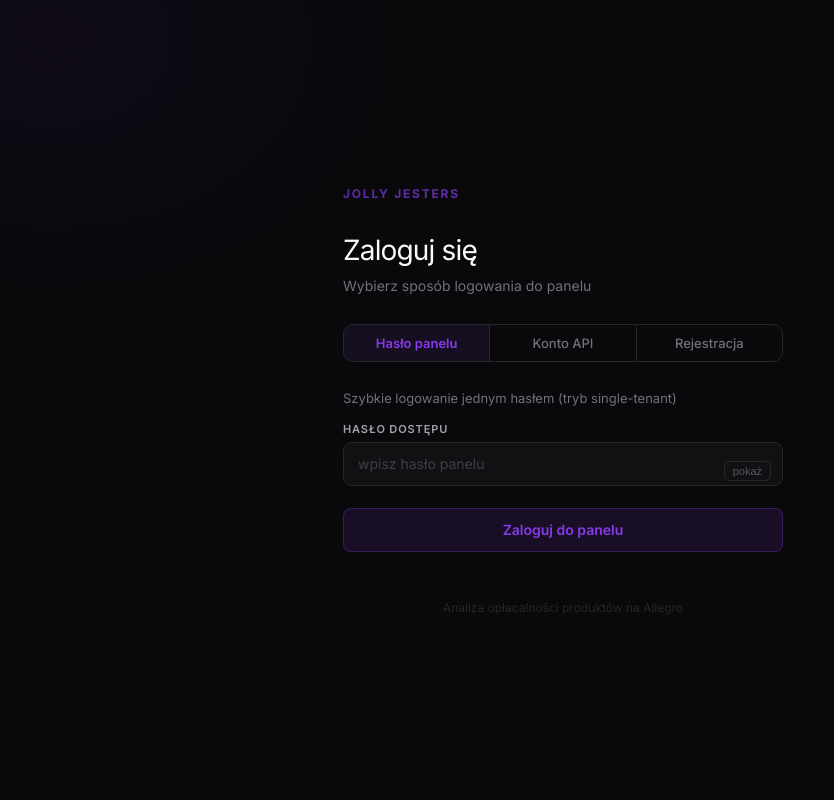
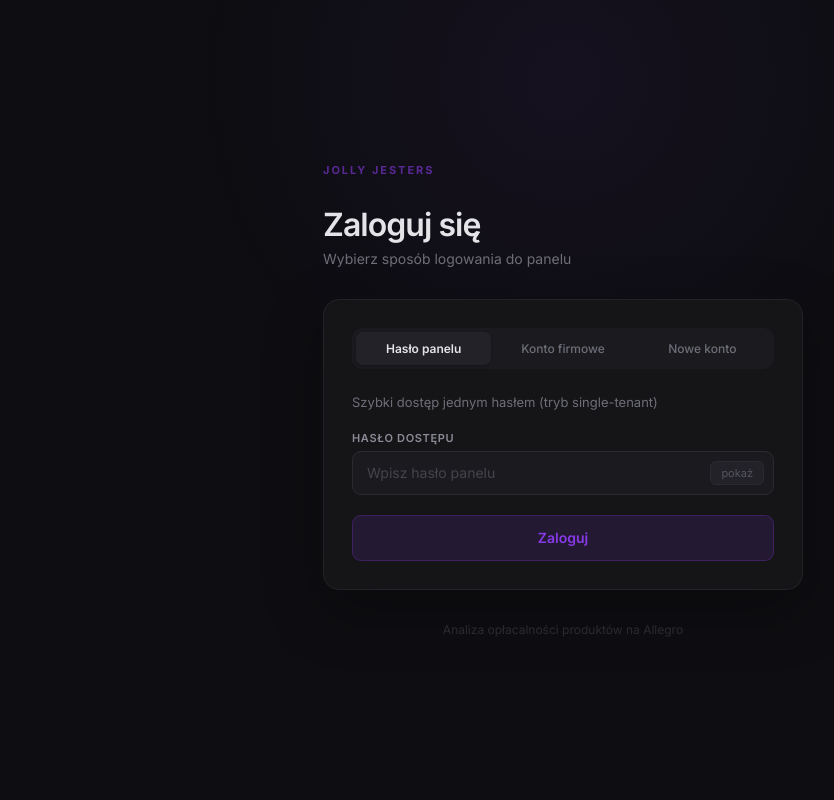
Before and after one commit to natiixnt/jolly-jesters-mvp, a FastAPI app: page /login in a window 1280 px wide. Shown: the whole page, without its empty margins (77-911 px from the left). Run offline with FastAPI, Linux system fonts and the light colour scheme.

Commit message:
fix: login page - lighter bg, card container, pill tabs, better contrast

```diff
--- a/backend/app/templates/login.html
+++ b/backend/app/templates/login.html
@@ -11,119 +11,145 @@
     body{
       min-height:100vh; display:flex; align-items:center; justify-content:center;
       font-family:'Inter',system-ui,sans-serif;
-      background:#09090b; color:#fafafa;
+      background:#0e0e12; color:#e4e4e8;
     }
-    body::before{content:'';position:fixed;top:-30%;left:-20%;width:60%;height:70%;background:radial-gradient(ellipse,rgba(var(--accent),.06),transparent 70%);pointer-events:none;}
-    body::after{content:'';position:fixed;bottom:-30%;right:-15%;width:50%;height:60%;background:radial-gradient(ellipse,rgba(var(--blue),.04),transparent 70%);pointer-events:none;}
-    .wrap{width:min(440px,92vw);padding:40px 0;position:relative;z-index:1;}
-    .logo{font-size:12px;font-weight:700;letter-spacing:.15em;text-transform:uppercase;color:rgba(var(--accent),.7);margin-bottom:32px;}
-    h1{font-size:28px;font-weight:300;letter-spacing:-.03em;margin-bottom:8px;}
-    .sub{color:#71717a;font-size:14px;margin-bottom:28px;line-height:1.5;}
+    body::before{content:'';position:fixed;top:-40%;left:50%;transform:translateX(-50%);width:800px;height:800px;background:radial-gradient(circle,rgba(var(--accent),.06),transparent 65%);pointer-events:none;}
+
+    .container{width:min(480px,92vw);padding:48px 0;position:relative;z-index:1;}
+    .logo{font-size:11px;font-weight:700;letter-spacing:.18em;text-transform:uppercase;color:rgba(var(--accent),.6);margin-bottom:28px;}
+    h1{font-size:32px;font-weight:600;letter-spacing:-.03em;margin-bottom:6px;}
+    .sub{color:#6e6e78;font-size:14px;margin-bottom:32px;}
+
+    /* card */
+    .login-card{
+      background:#151518;
+      border:1px solid #222228;
+      border-radius:16px;
+      padding:28px;
+      box-shadow:0 20px 60px rgba(0,0,0,.3);
+    }
+
     /* tabs */
-    .tabs{display:flex;gap:0;margin-bottom:28px;border:1px solid #27272a;border-radius:10px;overflow:hidden;}
-    .tabs button{flex:1;padding:10px;border:none;background:transparent;color:#71717a;font-size:13px;font-weight:500;cursor:pointer;transition:all .15s;font-family:inherit;}
+    .tabs{display:flex;gap:4px;margin-bottom:24px;padding:4px;background:#1a1a1f;border-radius:10px;}
+    .tabs button{
+      flex:1;padding:9px 4px;border:none;background:transparent;color:#6e6e78;
+      font-size:12px;font-weight:500;cursor:pointer;transition:all .15s;
+      font-family:inherit;border-radius:7px;
+    }
     .tabs button:hover{color:#a1a1aa;}
-    .tabs button.active{background:rgba(var(--accent),.1);color:rgb(var(--accent));font-weight:600;}
-    .tabs button+button{border-left:1px solid #27272a;}
-    .panel{display:none;}
-    .panel.active{display:block;}
+    .tabs button.active{background:#222228;color:#e4e4e8;font-weight:600;box-shadow:0 1px 3px rgba(0,0,0,.2);}
+
+    .panel{display:none;} .panel.active{display:block;}
+    .panel-desc{color:#6e6e78;font-size:13px;margin-bottom:18px;line-height:1.5;}
+
     /* form */
-    label{display:block;font-size:11px;font-weight:600;color:#a1a1aa;text-transform:uppercase;letter-spacing:.08em;margin-bottom:6px;}
+    label{display:block;font-size:11px;font-weight:600;color:#8b8b96;text-transform:uppercase;letter-spacing:.06em;margin-bottom:6px;}
     input{
-      width:100%;height:44px;padding:0 14px;border-radius:8px;
-      border:1px solid #27272a;background:#111113;color:#fafafa;
-      font-size:14px;outline:none;transition:border-color .2s;margin-bottom:14px;font-family:inherit;
+      width:100%;height:44px;padding:0 14px;border-radius:9px;
+      border:1px solid #2a2a30;background:#1a1a1f;color:#e4e4e8;
+      font-size:14px;outline:none;transition:all .2s;margin-bottom:16px;font-family:inherit;
     }
-    input:focus{border-color:rgba(var(--accent),.5);box-shadow:0 0 0 3px rgba(var(--accent),.08);}
-    input::placeholder{color:#3f3f46;}
+    input:focus{border-color:rgba(var(--accent),.4);box-shadow:0 0 0 3px rgba(var(--accent),.06);}
+    input::placeholder{color:#44444c;}
+
     .row{display:grid;grid-template-columns:1fr 1fr;gap:12px;}
-    @media(max-width:420px){.row{grid-template-columns:1fr;}}
+    @media(max-width:440px){.row{grid-template-columns:1fr;}}
+
     .submit{
-      width:100%;height:44px;margin-top:8px;border:none;border-radius:8px;
-      background:rgba(var(--accent),.12);border:1px solid rgba(var(--accent),.3);
+      width:100%;height:46px;margin-top:4px;border:none;border-radius:9px;
+      background:rgba(var(--accent),.12);border:1px solid rgba(var(--accent),.25);
       color:rgb(var(--accent));font-size:14px;font-weight:600;
       cursor:pointer;transition:all .2s;font-family:inherit;
     }
-    .submit:hover{background:rgba(var(--accent),.2);border-color:rgba(var(--accent),.5);box-shadow:0 0 20px rgba(var(--accent),.1);}
-    .error{margin-top:16px;padding:12px 16px;border-radius:8px;background:rgba(239,68,68,.08);border:1px solid rgba(239,68,68,.15);color:#fca5a5;font-size:13px;}
-    .success{margin-top:16px;padding:12px 16px;border-radius:8px;background:rgba(34,197,94,.08);border:1px solid rgba(34,197,94,.15);color:#4ade80;font-size:13px;}
-    .hint{color:#3f3f46;font-size:12px;margin-top:8px;}
-    .footer{margin-top:48px;text-align:center;font-size:12px;color:#27272a;}
-    .show-toggle{position:absolute;right:12px;top:50%;transform:translateY(-50%);font-size:11px;color:#55555e;background:none;border:1px solid #27272a;border-radius:5px;padding:3px 8px;cursor:pointer;}
+    .submit:hover{background:rgba(var(--accent),.18);border-color:rgba(var(--accent),.4);box-shadow:0 0 24px rgba(var(--accent),.08);}
+    .submit:active{box-shadow:none;}
+
+    .error{margin-top:14px;padding:10px 14px;border-radius:8px;background:rgba(239,68,68,.07);border:1px solid rgba(239,68,68,.12);color:#f87171;font-size:13px;}
+    .success{margin-top:14px;padding:10px 14px;border-radius:8px;background:rgba(34,197,94,.07);border:1px solid rgba(34,197,94,.12);color:#4ade80;font-size:13px;}
+    .hint{color:#44444c;font-size:12px;margin-top:-8px;margin-bottom:12px;}
+
+    .pw-wrap{position:relative;}
+    .pw-wrap input{padding-right:64px;}
+    .show-toggle{
+      position:absolute;right:10px;top:10px;
+      font-size:11px;color:#55555e;background:#222228;border:1px solid #2a2a30;
+      border-radius:6px;padding:4px 10px;cursor:pointer;font-family:inherit;
+    }
     .show-toggle:hover{color:#a1a1aa;border-color:#3f3f46;}
-    .pw-wrap{position:relative;}
-    .pw-wrap input{padding-right:60px;}
+
+    .footer{margin-top:32px;text-align:center;font-size:12px;color:#2a2a30;}
   </style>
 </head>
 <body>
-  <div class="wrap">
+  <div class="container">
     <div class="logo">Jolly Jesters</div>
     <h1>Zaloguj się</h1>
     <p class="sub">Wybierz sposób logowania do panelu</p>
 
+    <div class="login-card">
       <div class="tabs">
         <button class="active" data-panel="quick">Hasło panelu</button>
-      <button data-panel="account">Konto API</button>
-      <button data-panel="register">Rejestracja</button>
+        <button data-panel="account">Konto firmowe</button>
+        <button data-panel="register">Nowe konto</button>
       </div>
 
-    <!-- PANEL: Quick password (legacy) -->
+      <!-- Quick password -->
       <div class="panel active" id="panel-quick">
-      <p style="color:#71717a;font-size:13px;margin-bottom:16px;">Szybkie logowanie jednym hasłem (tryb single-tenant)</p>
+        <p class="panel-desc">Szybki dostęp jednym hasłem (tryb single-tenant)</p>
         <form method="post" action="/login">
           <label>Hasło dostępu</label>
           <div class="pw-wrap">
-          <input type="password" id="pw-quick" name="password" required autocomplete="current-password" placeholder="wpisz hasło panelu" />
+            <input type="password" id="pw-quick" name="password" required autocomplete="current-password" placeholder="Wpisz hasło panelu" />
             <button type="button" class="show-toggle" onclick="togglePw('pw-quick',this)">pokaż</button>
           </div>
-        <button type="submit" class="submit">Zaloguj do panelu</button>
+          <button type="submit" class="submit">Zaloguj</button>
         </form>
         {% if error %}
         <div class="error">{{ error }}</div>
         {% endif %}
       </div>
 
-    <!-- PANEL: Account login -->
+      <!-- Account login -->
       <div class="panel" id="panel-account">
-      <p style="color:#71717a;font-size:13px;margin-bottom:16px;">Zaloguj się na konto firmowe (multi-tenant z limitem i billingiem)</p>
+        <p class="panel-desc">Logowanie na konto firmowe z limitem EAN-ów i billingiem</p>
         <label>Email</label>
         <input type="email" id="login-email" placeholder="email@firma.pl" />
         <label>Hasło</label>
         <div class="pw-wrap">
-        <input type="password" id="login-pw" placeholder="hasło konta" />
+          <input type="password" id="login-pw" placeholder="Hasło konta" />
           <button type="button" class="show-toggle" onclick="togglePw('login-pw',this)">pokaż</button>
         </div>
-      <button class="submit" id="login-btn">Zaloguj na konto</button>
+        <button class="submit" id="login-btn">Zaloguj</button>
         <div class="error" id="login-error" style="display:none;"></div>
       </div>
 
-    <!-- PANEL: Register -->
+      <!-- Register -->
       <div class="panel" id="panel-register">
-      <p style="color:#71717a;font-size:13px;margin-bottom:16px;">Stwórz nowe konto firmowe z własnym limitem EAN-ów i billingiem</p>
+        <p class="panel-desc">Utwórz konto firmowe z własnym limitem i billingiem</p>
         <div class="row">
-        <div><label>Nazwa firmy</label><input id="reg-name" placeholder="Moja Firma" /></div>
-        <div><label>Slug (w URL)</label><input id="reg-slug" placeholder="moja-firma" /></div>
+          <div><label>Nazwa firmy</label><input id="reg-name" placeholder="Moja Firma Sp. z o.o." /></div>
+          <div><label>Slug (w adresie URL)</label><input id="reg-slug" placeholder="moja-firma" /></div>
         </div>
-      <div class="row">
-        <div><label>Email admina</label><input type="email" id="reg-email" placeholder="admin@firma.pl" /></div>
-        <div><label>Imię</label><input id="reg-display" placeholder="Jan Kowalski" /></div>
-      </div>
+        <label>Email administratora</label>
+        <input type="email" id="reg-email" placeholder="admin@firma.pl" />
+        <label>Imię i nazwisko</label>
+        <input id="reg-display" placeholder="Jan Kowalski" />
         <label>Hasło</label>
         <div class="pw-wrap">
-        <input type="password" id="reg-pw" placeholder="min 10 znaków, wielka litera, cyfra" />
+          <input type="password" id="reg-pw" placeholder="Min 10 znaków, wielka litera, cyfra" />
           <button type="button" class="show-toggle" onclick="togglePw('reg-pw',this)">pokaż</button>
         </div>
-      <div class="hint">Min 10 znaków, wielka litera, cyfra</div>
+        <div class="hint">Minimum 10 znaków, przynajmniej jedna wielka litera i cyfra</div>
         <button class="submit" id="reg-btn">Zarejestruj konto</button>
         <div class="error" id="reg-error" style="display:none;"></div>
         <div class="success" id="reg-success" style="display:none;"></div>
+      </div>
     </div>
 
     <div class="footer">Analiza opłacalności produktów na Allegro</div>
   </div>
 
   <script>
-    // tab switching
     document.querySelectorAll('.tabs button').forEach(btn=>{
       btn.addEventListener('click',()=>{
         document.querySelectorAll('.tabs button').forEach(b=>b.classList.remove('active'));
@@ -140,7 +166,6 @@
       btn.textContent=show?'ukryj':'pokaż';
     }
 
-    // Account login
     document.getElementById('login-btn')?.addEventListener('click',async()=>{
       const err=document.getElementById('login-error');
       err.style.display='none';
@@ -149,17 +174,14 @@
       if(!email||!pw){err.textContent='Podaj email i hasło';err.style.display='';return;}
       try{
         const r=await fetch('/api/v1/tenants/login',{method:'POST',headers:{'Content-Type':'application/json'},body:JSON.stringify({email,password:pw})});
-        if(!r.ok){const e=await r.json().catch(()=>({}));throw new Error(e.detail||'Błąd logowania');}
+        if(!r.ok){const e=await r.json().catch(()=>({}));throw new Error(e.detail||'Błędne dane logowania');}
         const d=await r.json();
         localStorage.setItem('jj_api_token',d.token);
         localStorage.setItem('jj_profile',JSON.stringify(d));
-        // now login to panel with UI password (auto-redirect)
-        // for now, redirect to panel - user needs panel password too
         window.location.href='/';
-      }catch(e){err.textContent=e.message||'Błąd logowania';err.style.display='';}
+      }catch(e){err.textContent=e.message;err.style.display='';}
     });
 
-    // Register
     document.getElementById('reg-btn')?.addEventListener('click',async()=>{
       const err=document.getElementById('reg-error');
       const ok=document.getElementById('reg-success');
@@ -169,23 +191,20 @@
       const email=document.getElementById('reg-email')?.value;
       const display=document.getElementById('reg-display')?.value;
       const pw=document.getElementById('reg-pw')?.value;
-      if(!name||!slug||!email||!pw){err.textContent='Wypełnij wszystkie pola';err.style.display='';return;}
+      if(!name||!slug||!email||!pw){err.textContent='Wypełnij wszystkie wymagane pola';err.style.display='';return;}
       try{
         const r=await fetch('/api/v1/tenants/register',{method:'POST',headers:{'Content-Type':'application/json'},body:JSON.stringify({name,slug,admin_email:email,admin_password:pw,admin_name:display})});
         if(!r.ok){const e=await r.json().catch(()=>({}));throw new Error(e.detail||'Błąd rejestracji');}
         const d=await r.json();
         localStorage.setItem('jj_api_token',d.token);
         localStorage.setItem('jj_profile',JSON.stringify(d));
-        ok.textContent='Konto utworzone! Możesz teraz zalogować się do panelu hasłem.';
-        ok.style.display='';
-        // switch to quick login tab after 2s
-        setTimeout(()=>{document.querySelector('.tabs button[data-panel="quick"]')?.click();},2000);
-      }catch(e){err.textContent=e.message||'Błąd rejestracji';err.style.display='';}
+        ok.textContent='Konto utworzone! Przekierowanie...';ok.style.display='';
+        setTimeout(()=>{window.location.href='/';},1500);
+      }catch(e){err.textContent=e.message;err.style.display='';}
     });
 
-    // auto-generate slug from name
     document.getElementById('reg-name')?.addEventListener('input',e=>{
-      const slug=e.target.value.toLowerCase().replace(/[^a-z0-9]+/g,'-').replace(/^-|-$/g,'').slice(0,40);
+      const slug=e.target.value.toLowerCase().replace(/[^a-z0-9ąćęłńóśźż]+/g,'-').replace(/[ąćęłńóśźż]/g,c=>{const m={ą:'a',ć:'c',ę:'e',ł:'l',ń:'n',ó:'o',ś:'s',ź:'z',ż:'z'};return m[c]||c;}).replace(/^-|-$/g,'').slice(0,40);
       const s=document.getElementById('reg-slug');
       if(s&&!s.dataset.manual)s.value=slug;
     });
```
Lines whose indentation alone changed are shown as unchanged.
